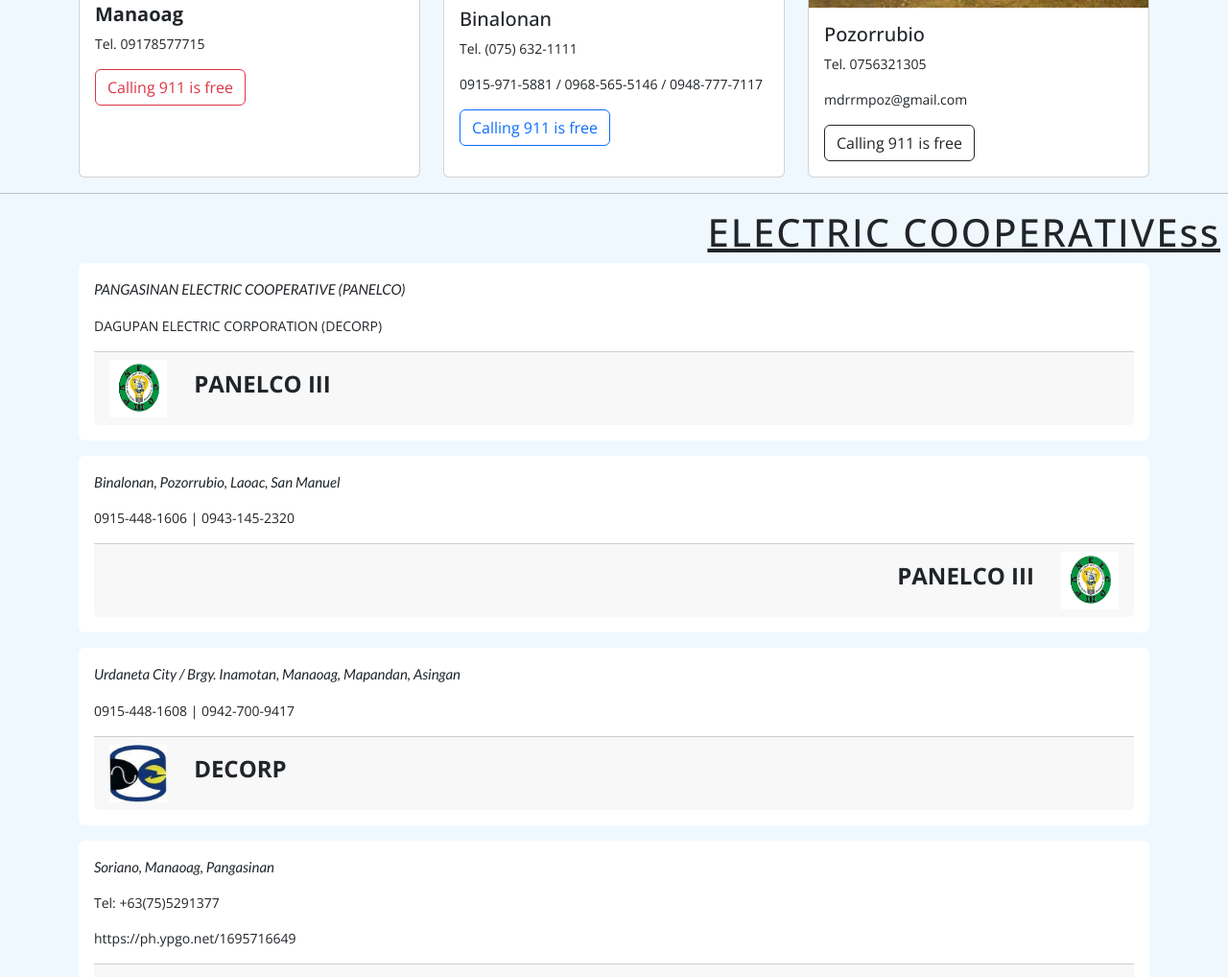
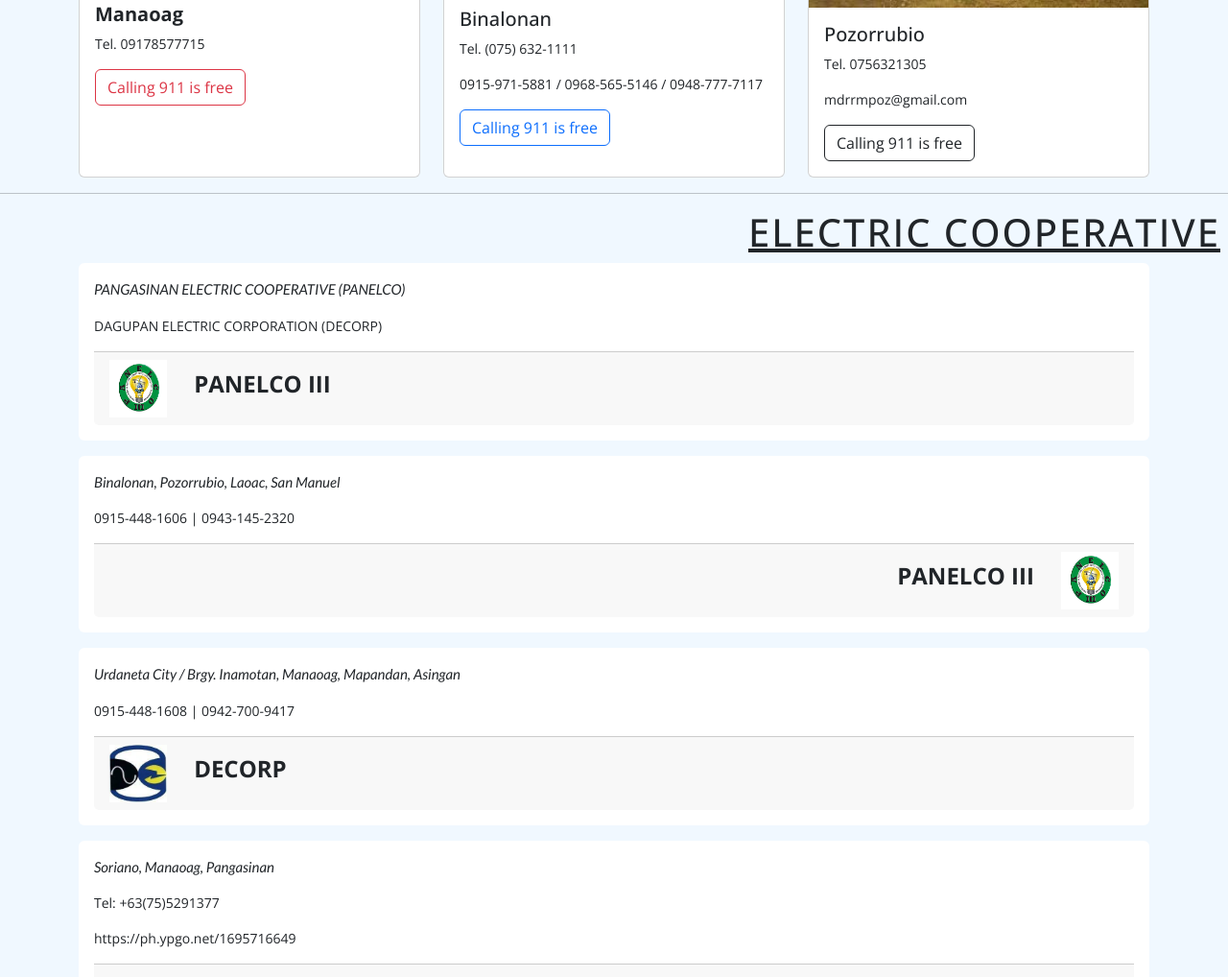
Before and after one commit to mywebsiteinone/Emergency_Hotlines.github.io, a plain HTML site: page index.html in a window 1280 px wide. Shown: the part 3179-4197 px from the top of the page at 96% size. Drawn offline with nearby package versions, Linux system fonts and the light colour scheme.

Commit message:
index.html

```diff
--- a/index.html
+++ b/index.html
@@ -426,7 +426,7 @@
         </div>
         <hr />
         <h1 class="text-decoration-underline me-2 text-end" style="letter-spacing: 2px">
-            ELECTRIC COOPERATIVEss
+            ELECTRIC COOPERATIVE
         </h1>
         <div class="container h-auto" id="MDRRMO">
             <div class="card mb-3 border-0">
```
